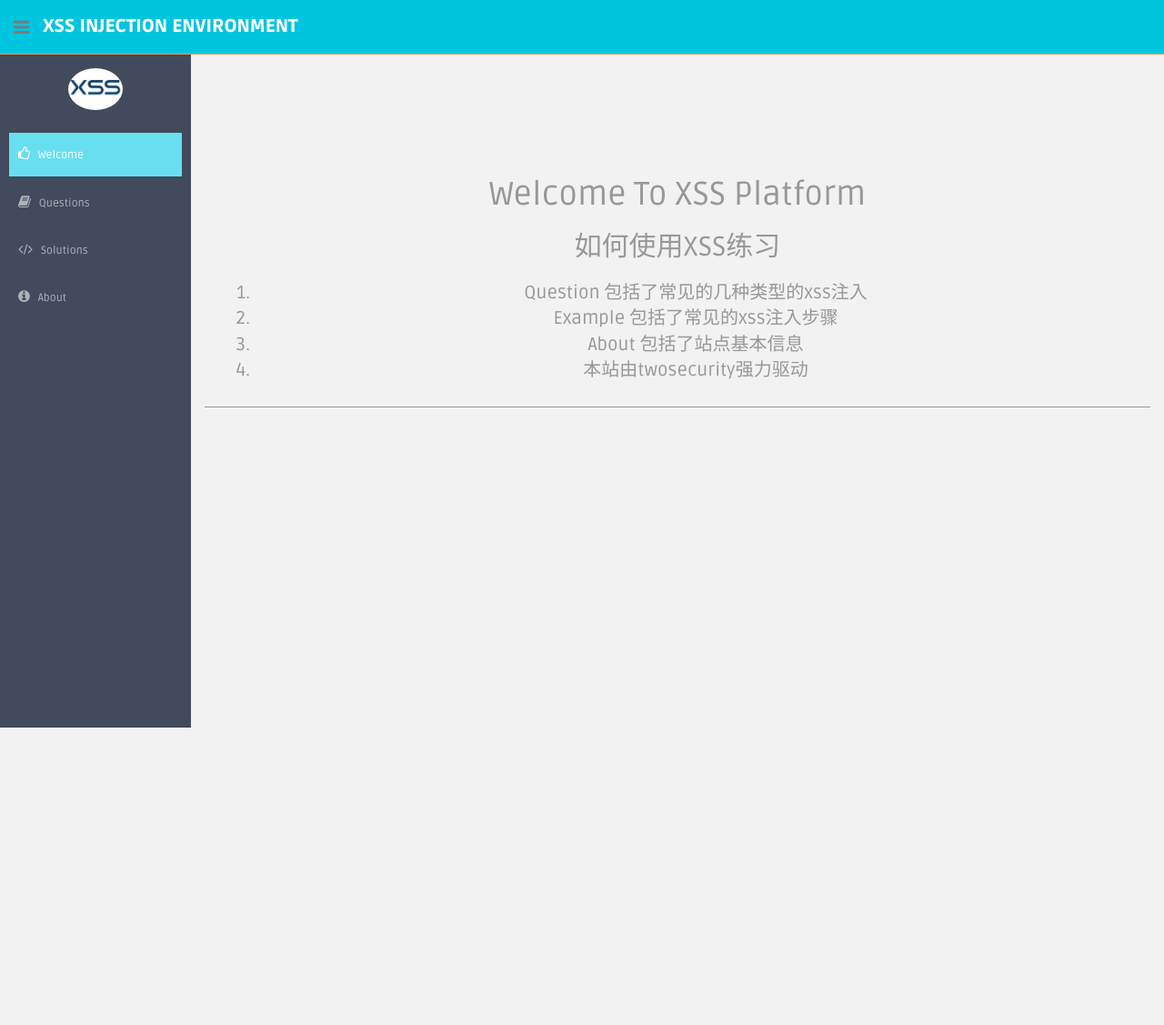
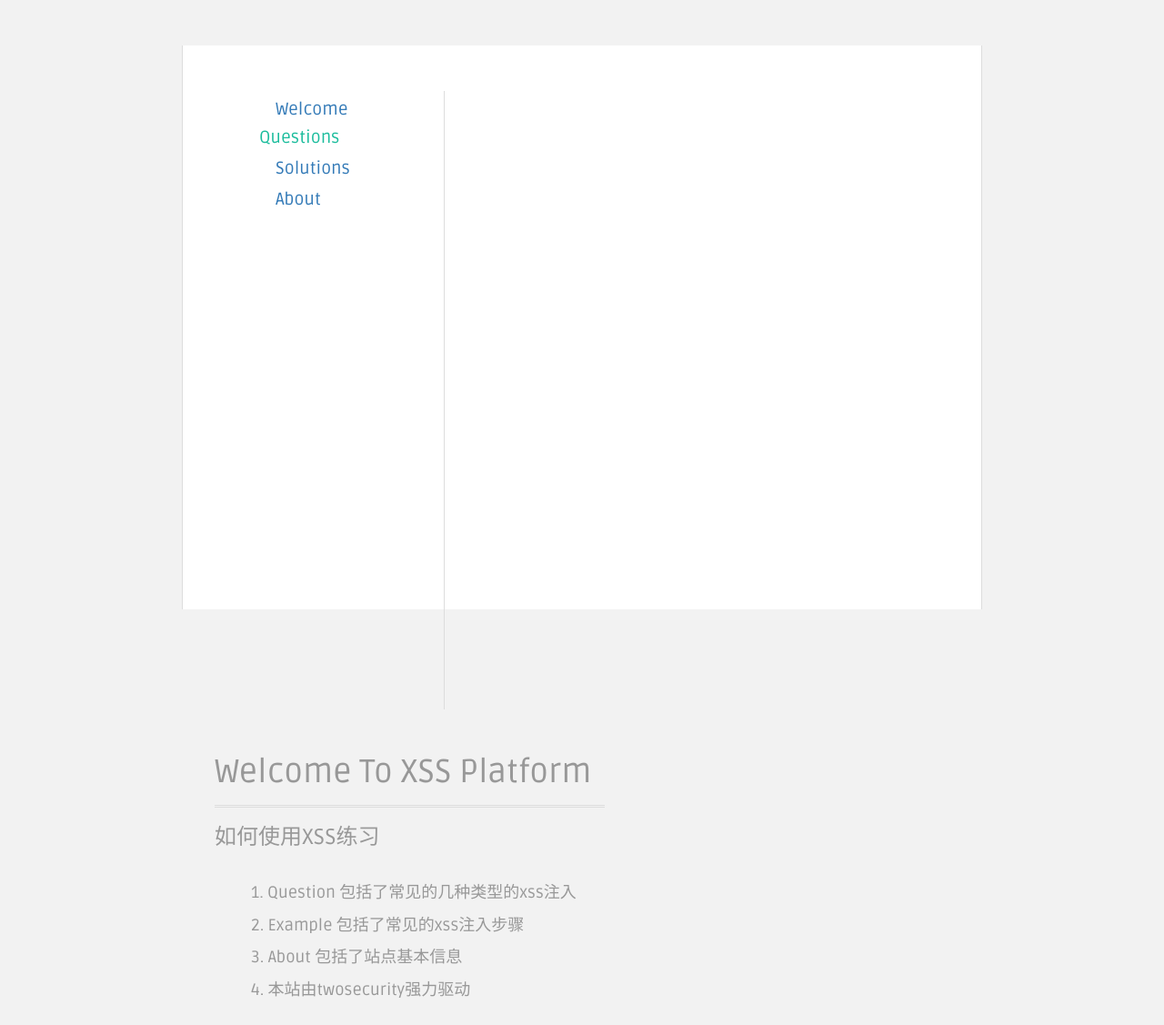
Before and after one commit to yuanhaoyu/xss-test, a PHP site: page /index.php in a window 1280 px wide. Shown: the whole page at 91% size. Before the commit the page ends 800 px from the top, so only its background shows below. Run offline with PHP 8.4, Linux system fonts and the light colour scheme.

Commit message:
first change

```diff
--- a/web/index.php
+++ b/web/index.php
@@ -9,32 +9,41 @@
       MAIN CONTENT
       *********************************************************************************************************************************************************** -->
       <!--main content start-->
-      <section id="main-content">
-          <section class="wrapper">
+    <section class="container2">
 
-              <div class="row">
-                  <div class="col-lg-12 main-chart">
-
-                  	<div class="row mtbox">
-                  		<div class="col-md-12 col-sm-12 box0">
-                  			<div class="box1">
-                  				<h1>Welcome To XSS Platform </h1>
-                  				<h2>如何使用XSS练习</h2>
-                  				<ol class="box-welcome-text">
-                  					<li>Question 包括了常见的几种类型的xss注入</li>
-                  					<li>Example  包括了常见的xss注入步骤</li>
-                  					<li>About    包括了站点基本信息</li>
-									<li>本站由twosecurity强力驱动</li>
-                  				</ol>
-                  			</div>
-                  		</div>
-                  	</div>
-
-                  </div><!-- /col-lg-9 END SECTION MIDDLE -->
-
-              </div><!--/row -->
-          </section>
-      </section>
+        <div class="content">
+            <nav class="l">
+                <ul>
+                    <li class="firstNav"><a href="../index.php">Welcome</a></li>
+                    <details>
+                        <summary>Questions</summary>
+                        <li class="secondeNav"><a href="http://xss.twosecurity.xyz/practice/topic1.php?name=1">XSS输出在HTML中</a></li>
+                        <li class="secondeNav"><a href="http://xss.twosecurity.xyz/practice/topic2.php?name=2">XSS输出在HTML属性中</a></li>
+                        <li class="secondeNav"><a href="http://xss.twosecurity.xyz/practice/topic3.php?xss=3">XSS输出在script标签中</a></li>
+                        <li class="secondeNav"><a href="http://xss.twosecurity.xyz/practice/topic4.php?name=4">XSS输出在input value中</a></li>
+                        <li class="secondeNav"><a href="http://xss.twosecurity.xyz/practice/topic5.php">XSS输出在textarea中</a></li>
+                        <li class="secondeNav"><a href="http://xss.twosecurity.xyz/practice/topic6.php?name=6">XSS通过innerHTML输出</a></li>
+                        <li class="secondeNav"><a href="http://xss.twosecurity.xyz/practice/topic7.php">XSS通过eval执行的情况</a></li>
+                        <li class="secondeNav"><a href="http://xss.twosecurity.xyz/practice/16.2.default_menu_horizontal.swf?xml_path=custom_menu.xml">XSS Jplayer</a></li>
+                        <li class="secondeNav"><a href="http://xss.twosecurity.xyz/practice/15.swfupload.swf?movieName=9">XSS Swfupload</a></li>
+                    </details>
+                    <li class="firstNav"><a href="">Solutions</a></li>
+                    <li class="firstNav"><a href="../about.php">About</a></li>
+                </ul>
+            </nav>
+            <div class="line l"></div>
+            <div class="box1 l">
+                <h1 class="text-left">Welcome To XSS Platform </h1>
+                <h3 class="text-left">如何使用XSS练习</h3>
+                <ul class="box-welcome-text">
+                    <li>1. Question 包括了常见的几种类型的xss注入</li>
+                    <li>2. Example 包括了常见的xss注入步骤</li>
+                    <li>3. About 包括了站点基本信息</li>
+                    <li>4. 本站由twosecurity强力驱动</li>
+                </ul>
+            </div>
+        </div>
+    </section>
 
       <!--main content end-->
 
--- a/web/php-inc/header.php
+++ b/web/php-inc/header.php
@@ -21,6 +21,176 @@
       <script src="https://oss.maxcdn.com/libs/html5shiv/3.7.0/html5shiv.js"></script>
       <script src="https://oss.maxcdn.com/libs/respond.js/1.4.2/respond.min.js"></script>
     <![endif]-->
+    <style>
+        html {
+            height: 100%;
+        }
+
+        body {
+            height: 100%;
+        }
+
+        .l {
+            float: left;
+        }
+
+        .r {
+            float: right;
+        }
+
+        .content {
+            margin: 0 auto;
+            padding: 100px;
+            padding-left: 20px;
+            padding-top: 50px;
+            position: relative;
+            top: 50px;
+            width: 100%;
+            background: white;
+            min-height: 790px;
+            border: 1px solid #ddd;
+            border-width: 0 1px;
+        }
+
+        .box-welcome-text {
+            text-align: left;
+        }
+
+        .text-left {
+            text-align: left!important;
+        }
+
+        .box1 {
+            border: 0;
+        }
+
+        .box1 h1 {
+            margin-bottom: 20px;
+            padding: 15px;
+            padding-left: 0;
+            border-bottom: 3px double #ddd;
+        }
+
+        .box1 h3 {
+            margin-bottom: 35px;
+        }
+
+        .box1 ul li {
+            margin-bottom: 10px;
+            font-size: 18px;
+        }
+
+        .firstNav {
+            margin-top: 7px;
+            text-indent: 22px;
+        }
+
+        .secondeNav {
+            margin-bottom: 5px;
+            text-indent: 42px;
+            font-size: 16px;
+        }
+
+        .s {
+            margin-bottom: 5px;
+        }
+
+        i {
+            position: relative;
+            top: 14px;
+            left: 10px;
+            color: white;
+        }
+
+        nav {
+            margin-right: 45px;
+            padding-right: 58px;
+            padding-left: 20px;
+            font-size: 19px;
+        }
+
+        nav ul li {
+            cursor: pointer;
+        }
+
+        @media screen and (min-width: 768px) {
+            .container2 {
+                width: 750px;
+                margin: 0 auto;
+            }
+            .content {
+
+                min-height: 620px;
+            }
+        }
+
+        @media screen and (min-width: 992px) {
+            .container2 {
+                width: 970px;
+                margin: 0 auto;
+            }
+        }
+
+        @media screen and (min-width: 1200px) {
+            .container2 {
+                width: 880px;
+                margin: 0 auto;
+            }
+            .content {
+
+                min-height: 620px;
+            }
+        }
+
+        @media screen and (min-width: 1366px) {
+            .container2 {
+
+                width: 940px;
+                margin: 0 auto;
+            }
+            .content {
+
+                min-height: 620px;
+            }
+        }
+
+        @media screen and (min-width: 1440px) {
+            .container2 {
+                width: 1170px;
+                margin: 0 auto;
+            }
+            .content {
+
+                min-height: 620px;
+            }
+        }
+
+        @media screen and (min-width: 1550px) {
+            .container2 {
+                width: 1640px;
+                margin: 0 auto;
+            }
+            .content {
+
+                min-height: 820px;
+            }
+        }
+
+        summary {
+            margin-top: 4px;
+            color: #1abc9c;
+            text-indent: 4px;
+            cursor: pointer;
+            outline: 0;
+        }
+
+        .line {
+            width: 1px;
+            height: 680px;
+            background: #ddd;
+            margin-right: 100px;
+        }
+    </style>
   </head>
 
   <body>
@@ -29,72 +199,12 @@
       TOP BAR CONTENT & NOTIFICATIONS
       *********************************************************************************************************************************************************** -->
       <!--header start-->
-      <header class="header black-bg">
-              <div class="sidebar-toggle-box">
-                  <div class="fa fa-bars tooltips" data-placement="right" data-original-title="Toggle Navigation"></div>
-              </div>
-            <!--logo start-->
-            <a href="index.php" class="logo"><b>XSS Injection Environment</b></a>
-            <!--logo end-->
-        </header>
+
       <!--header end-->
 
       <!-- **********************************************************************************************************************************************************
       MAIN SIDEBAR MENU
       *********************************************************************************************************************************************************** -->
       <!--sidebar start-->
-      <aside>
-          <div id="sidebar"  class="nav-collapse ">
-              <!-- sidebar menu start-->
-              <ul class="sidebar-menu" id="nav-accordion">
 
-              	  <p class="centered"><a href="#"><img src="../assets/img/logo.jpg" class="img-circle" width="60"></a></p>
-
-                  <li class="mt">
-                      <a class="<?php echo ($menu_main == 'welcome')? "active" : ''; ?>" href="../index.php">
-                          <i class="fa fa-thumbs-o-up"></i>
-                          <span>Welcome</span>
-                      </a>
-                  </li>
-
-
-                  <li class="sub-menu">
-                  	  <a class="<?php echo ($menu_main == 'error_based')? "active" : ''; ?>" href="javascript:;" >
-                          <i class="fa fa-book"></i>
-                          <span>Questions</span>
-                      </a>
-                      <ul class="sub">
-                          <li class="<?php echo ($menu_main == 'error_based' && $menu_sub == 'example1')? "active" : ''; ?>"><a  href="../practice/topic1.php?name=1">XSS输出在HTML中</a></li>
-                          <li class="<?php echo ($menu_main == 'error_based' && $menu_sub == 'example1')? "active" : ''; ?>"><a  href="../practice/topic2.php?name=2">XSS输出在HTML属性中</a></li>
-                          <li class="<?php echo ($menu_main == 'error_based' && $menu_sub == 'example1')? "active" : ''; ?>"><a  href="../practice/topic3.php?xss=3">XSS输出在script标签中</a></li>
-                          <li class="<?php echo ($menu_main == 'error_based' && $menu_sub == 'example1')? "active" : ''; ?>"><a  href="../practice/topic4.php?name=4">XSS输出在input value中</a></li>
-                          <li class="<?php echo ($menu_main == 'error_based' && $menu_sub == 'example1')? "active" : ''; ?>"><a  href="../practice/topic5.php">XSS输出在textarea中</a></li>
-                          <li class="<?php echo ($menu_main == 'error_based' && $menu_sub == 'example1')? "active" : ''; ?>"><a  href="../practice/topic6.php?name=6">XSS通过innerHTML输出</a></li>
-                          <li class="<?php echo ($menu_main == 'error_based' && $menu_sub == 'example1')? "active" : ''; ?>"><a  href="../practice/topic7.php">XSS通过eval执行的情况</a></li>
-                          <li class="<?php echo ($menu_main == 'error_based' && $menu_sub == 'example1')? "active" : ''; ?>"><a  href="../practice/16.2.default_menu_horizontal.swf?xml_path=custom_menu.xml">XSS Jplayer</a></li>
-                          <li class="<?php echo ($menu_main == 'error_based' && $menu_sub == 'example1')? "active" : ''; ?>"><a  href="../practice/15.swfupload.swf?movieName=9">XSS Swfupload</a></li>
-                      </ul>
-                  </li>
-
-                   <li class="sub-menu">
-                      <a class="<?php echo ($menu_main == 'solutions')? "active" : ''; ?>" href="javascript:;" >
-                          <i class="fa fa-code"></i>
-                          <span>Solutions</span>
-                      </a>
-                      <ul class="sub">
-                          <li class="<?php echo ($menu_main == 'solutions' && $menu_sub == 'error_based_solutions')? "active" : ''; ?>"><a  href="../solutions/error_based.php">Example</a></li>
-                      </ul>
-                  </li>
-
-                  <li>
-                      <a class="<?php echo ($menu_main == 'about')? "active" : ''; ?>" href="../about.php">
-                          <i class="fa fa-info-circle"></i>
-                          <span>About</span>
-                      </a>
-                  </li>
-
-              </ul>
-              <!-- sidebar menu end-->
-          </div>
-      </aside>
       <!--sidebar end-->
```
